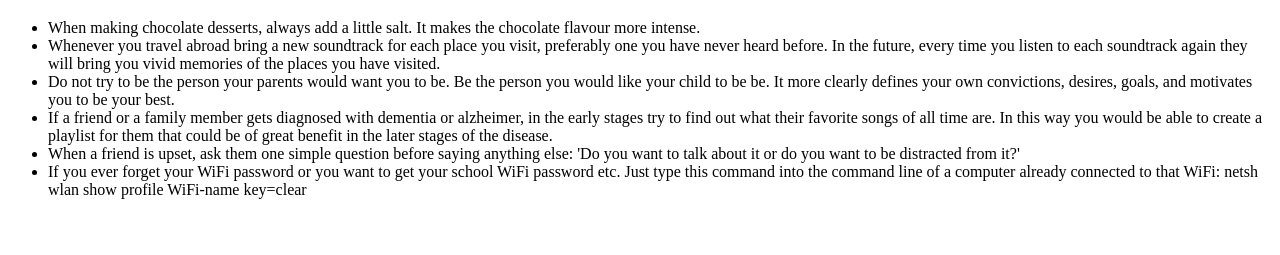
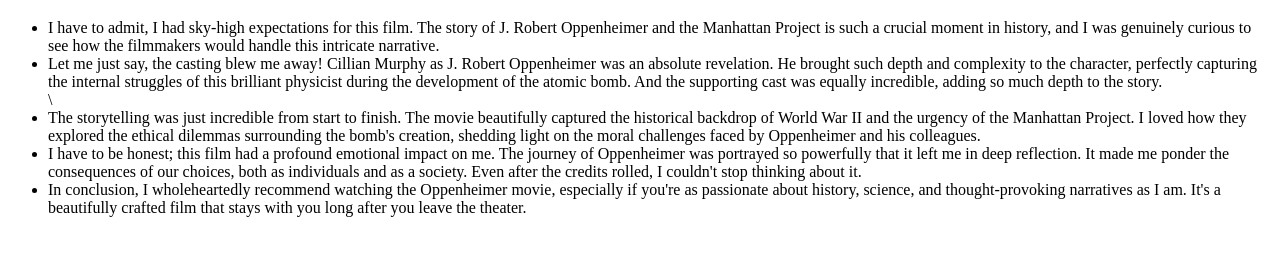
Before and after one commit to sasukexo/Express-js, a plain HTML site: page secret/public/secret.html in a window 1280 px wide. Shown: the part 61-316 px from the top of the page. Drawn offline with Linux system fonts and the light colour scheme.

Commit message:
Oppenheimer

```diff
--- a/secret/public/secret.html
+++ b/secret/public/secret.html
@@ -10,27 +10,13 @@
 <body>
   <h1>Secrets</h1>
   <ul>
-    <li>When making chocolate desserts, always add a little salt. It makes the chocolate flavour more intense.</li>
-    <li>Whenever you travel abroad bring a new soundtrack for each place you visit, preferably one you have never heard
-      before.
-      In the future, every time you listen to each soundtrack again they will bring you vivid memories of the places you
-      have
-      visited.</li>
-    <li>Do not try to be the person your parents would want you to be. Be the person you would like your child to be be.
-      It more
-      clearly
-      defines your own convictions, desires, goals, and motivates you to be your best.</li>
-    <li>If a friend or a family member gets diagnosed with dementia or alzheimer, in the early stages try to find out
-      what their
-      favorite songs of all time are. In this way you would be able to create a playlist for them that could be of great
-      benefit in the later stages of the disease.</li>
-    <li>When a friend is upset, ask them one simple question before saying anything else: 'Do you want to talk about it
-      or do
-      you want to be distracted from it?'</li>
-    <li>If you ever forget your WiFi password or you want to get your school WiFi password etc. Just type this command
-      into the
-      command line of a computer already connected to that WiFi: netsh wlan show profile WiFi-name key=clear</li>
+    <li> I have to admit, I had sky-high expectations for this film. The story of J. Robert Oppenheimer and the Manhattan Project is such a crucial moment in history, and I was genuinely curious to see how the filmmakers would handle this intricate narrative.</li>
+    <li>Let me just say, the casting blew me away! Cillian Murphy as J. Robert Oppenheimer was an absolute revelation. He brought such depth and complexity to the character, perfectly capturing the internal struggles of this brilliant physicist during the development of the atomic bomb. And the supporting cast was equally incredible, adding so much depth to the story.</li>\
+    <li>The storytelling was just incredible from start to finish. The movie beautifully captured the historical backdrop of World War II and the urgency of the Manhattan Project. I loved how they explored the ethical dilemmas surrounding the bomb's creation, shedding light on the moral challenges faced by Oppenheimer and his colleagues.</li>
+    <li>I have to be honest; this film had a profound emotional impact on me. The journey of Oppenheimer was portrayed so powerfully that it left me in deep reflection. It made me ponder the consequences of our choices, both as individuals and as a society. Even after the credits rolled, I couldn't stop thinking about it.</li>
+    <li>In conclusion, I wholeheartedly recommend watching the Oppenheimer movie, especially if you're as passionate about history, science, and thought-provoking narratives as I am. It's a beautifully crafted film that stays with you long after you leave the theater.</li>
   </ul>
+
 
 </body>
 
```
Also changed, not shown: 1 other file.
